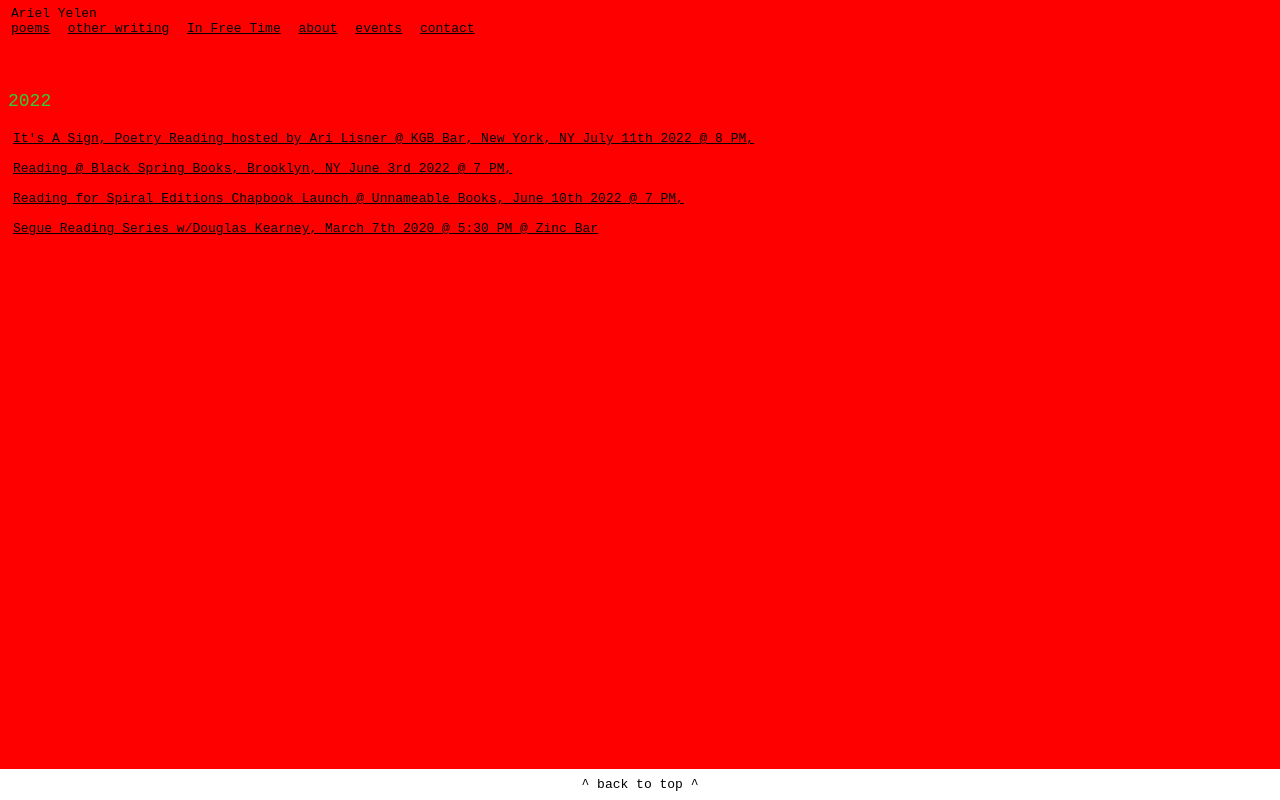
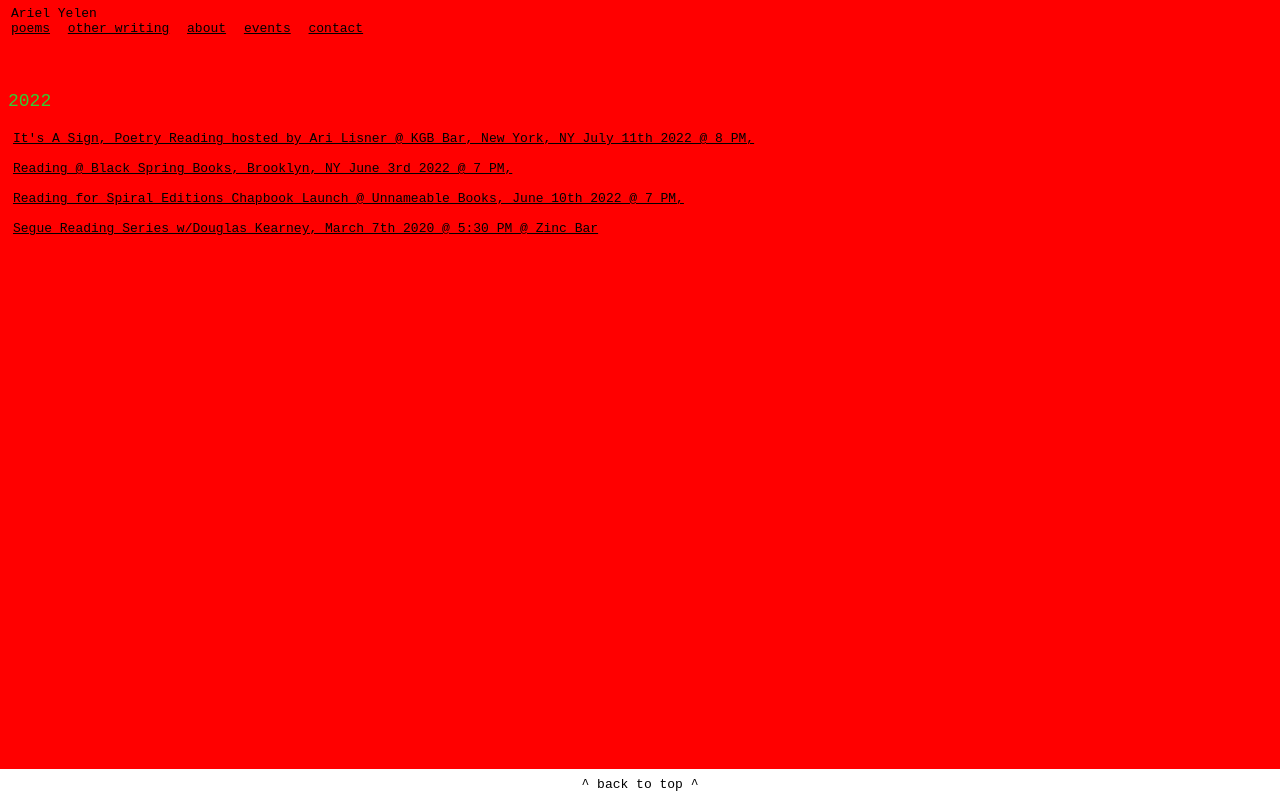
Before and after one commit to arielyyyy/poetrywebsite, a plain HTML site: page events.html in a window 1280 px wide. Drawn offline with Linux system fonts and the light colour scheme.

Commit message:
Update events.html

```diff
--- a/events.html
+++ b/events.html
@@ -95,7 +95,6 @@ a:active {
 	<br>
 	<a href="poems.html">poems</a>
 	<a href="other-writing.html">other writing</a>
-	<a href="more-other-writing.html">In Free Time</a>
 	<a href="about.html">about</a>
 	<a href="events.html">events</a>
 	<a href="contact.html">contact</a>
```
